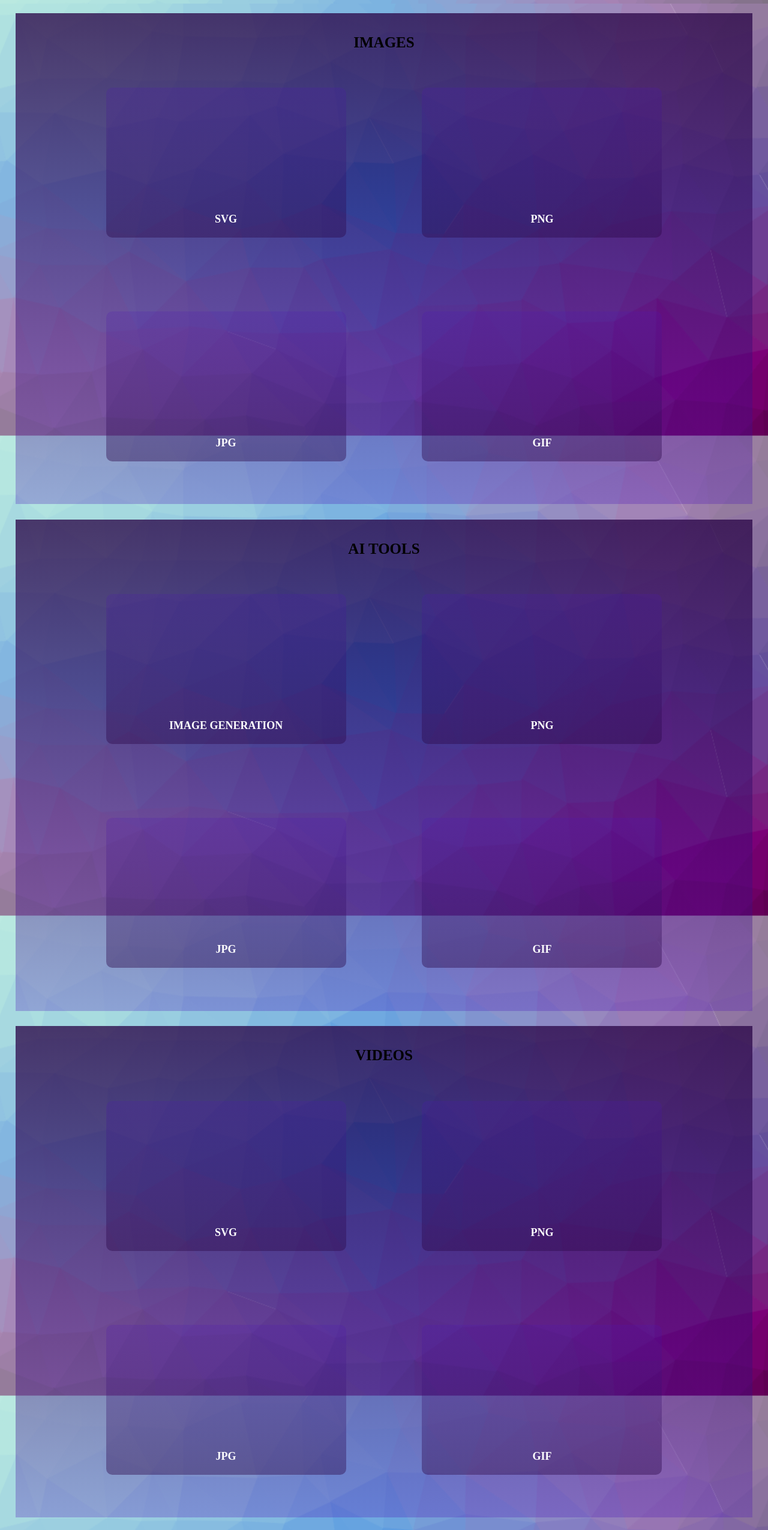
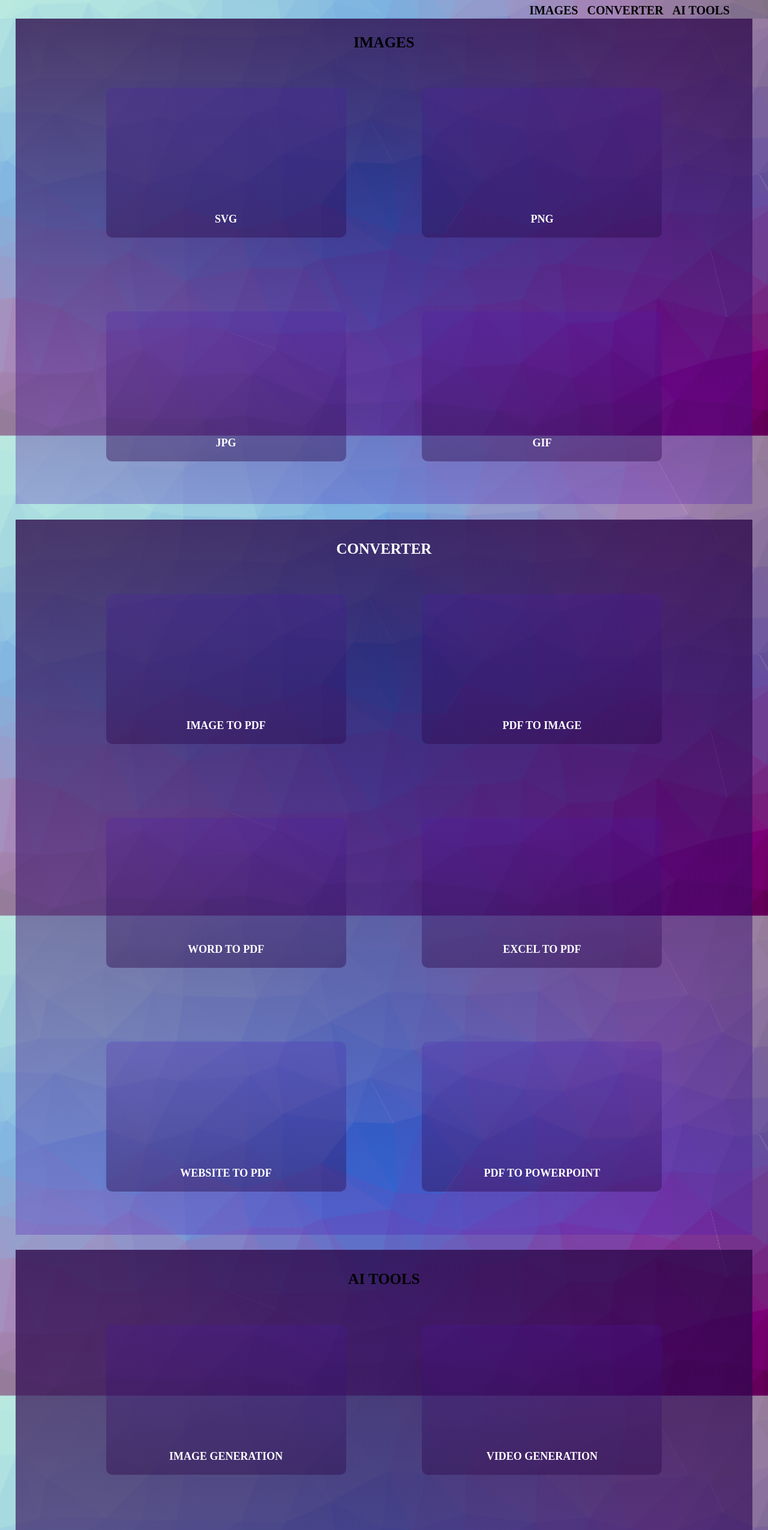
Before and after one commit to mantesh-29/sitehelp, a plain HTML site: page index.html in a window 1280 px wide. Shown: the part 74-2624 px from the top of the page at 60% size. Drawn offline with Linux system fonts and the light colour scheme.

Commit message:
added some tools

```diff
--- a/code/style.css
+++ b/code/style.css
@@ -18,7 +18,7 @@
     padding:10px 20px;
     background-repeat: no-repeat;
     background-size: cover;
-    height:80px;
+    height:105px;
 
 
   }
@@ -47,10 +47,25 @@
       height:40px;
       width:40px;
     }
+
+
+    nav {
+      color:#010101;
+      text-transform: uppercase;
+      position: fixed;
+      right:5%;
+      top:80px;
+      font-size:20px;
+    }
+    nav a{
+      color:#010101;
+      padding-left: 10px;
+    }
+
     main{
       padding-top: 70px;
     }
-    .images{
+    .tool-container{
       text-transform: uppercase;
       text-align: center;
       padding:15px 0px 10px 0px;
@@ -74,6 +89,7 @@
     .img-body:hover{
       transform: scale(1.1);
       cursor: pointer;
+      transition-duration: 0.3s;
 
     }
     a{
@@ -89,9 +105,11 @@
   color:transparent;
   transition-duration: 0.3s;
   background-size: cover;
+  opacity:0.3;
 
 }
 .png:hover{
+  opacity:0.3;
   background-image: url("/file/png.jpg");
 
   background-size: cover;
@@ -107,6 +125,7 @@
   color:transparent;
   transition-duration: 0.3s;
   background-size: cover;
+  opacity:0.3;
 }
 .gif:hover{
   background-image: url("/file/gif.jpg");
@@ -115,6 +134,7 @@
   color:transparent;
   transition-duration: 0.3s;
   background-size: cover;
+  opacity:0.3;
 }
 .heading{
   font-size: 25px;
--- a/index.html
+++ b/index.html
@@ -11,15 +11,24 @@
 </head>
 <body>
   <header>
-    <span class="logo">
+    <div>
+      <span class="logo">
 
-      <a href="index.html"><img src="/file/browser-svgrepo-com.svg" alt="logo"></a>
-    </span>
-    <h1>Tools Gallery</h1>
-    <a href="https://nitjava.netlify.app"><img class="nitjava" src="/file/coding-programming-language-svgrepo-com.svg" alt=""></a>
+        <a href="index.html"><img src="/file/browser-svgrepo-com.svg" alt="logo"></a>
+      </span>
+      <h1>Tools Gallery</h1>
+      <a href="https://nitjava.netlify.app"><img class="nitjava" src="/file/coding-programming-language-svgrepo-com.svg" alt=""></a>
+    </div>
+
+    <nav>
+      <a href="#1">IMAGES</a>
+      <a href="#2">Converter</a>
+      <a href="#3">ai tools</a>
+
+    </nav>
   </header>
   <main>
-<section class="images">
+<section class="tool-container" id="1">
   <div class="heading">Images</div>
   <div class="container1">
     <a href="https://www.svgrepo.com/"><div class="img-body svg">SVG</div></a>
@@ -28,29 +37,33 @@
     <a href="https://giphy.com/"><div class="img-body gif">GIF</div></a>
   </div>
 </section>
-<section class="images">
+<section class="tool-container" id="2">
+  <a href="https://www.ilovepdf.com/"><div class="heading">Converter</div></a>
+  <div class="container2">
+    <a href="https://convertico.com/image-to-pdf/"><div class="img-body img-pdf">IMAGE TO PDF</div></a>
+    <a href="https://www.ilovepdf.com/pdf_to_jpg/"><div class="img-body pdf-img">PDF TO IMAGE</div></a>
+    <a href="https://www.ilovepdf.com/word_to_pdf/"><div class="img-body wrd-pdf">WORD To PDF</div></a>
+    <a href="https://www.ilovepdf.com/excel_to_pdf/"><div class="img-body exe-pdf">EXCEL To PDF</div></a>
+    <a href="https://www.ilovepdf.com/html-to-pdf/"><div class="img-body web-pdf">WEBSITE TO PDF</div></a>
+    <a href="https://www.ilovepdf.com/pdf_to_powerpoint/"><div class="img-body pdf-ppt">PDF TO POWERPOINT</div></a>
+
+  </div>
+</section>
+<section class="tool-container" id="3">
   <div class="heading">AI Tools</div>
   <div class="container3">
     <a href="https://designer.microsoft.com/"><div class="img-body img-gen">Image Generation</div></a>
-    <a href="https://www.pngrepo.com/"><div class="img-body png">PNG</div></a>
-    <a href="https://www.freepik.com/"><div class="img-body jpg">JPG</div></a>
-    <a href="https://giphy.com/"><div class="img-body gif">GIF</div></a>
-
-  </div>
-</section>
-<section class="images">
-  <div class="heading">Videos</div>
-  <div class="container2">
-    <a href="https://www.svgrepo.com/"><div class="img-body svg">SVG</div></a>
-    <a href="https://www.pngrepo.com/"><div class="img-body png">PNG</div></a>
-    <a href="https://www.freepik.com/"><div class="img-body jpg">JPG</div></a>
-    <a href="https://giphy.com/"><div class="img-body gif">GIF</div></a>
+    <a href="https://www.pngrepo.com/"><div class="img-body vid-gen">Video Generation</div></a>
+    <a href="https://www.freepik.com/"><div class="img-body code-gen">Code Generation</div></a>
+    <a href="https://giphy.com/"><div class="img-body vid-edit">Video Editing</div></a>
+    <a href="https://giphy.com/"><div class="img-body ppt">Presentation</div></a>
+    <a href="https://giphy.com/"><div class="img-body gfx">Graphics</div></a>
+    <a href="https://giphy.com/"><div class="img-body copy">Copywriting</div></a>
 
   </div>
 </section>
 </section>
-</section>
-<section class="images">
+<section class="tool-container" id="4">
   <div class="heading"></div>
   <div class="container4">
 
```
